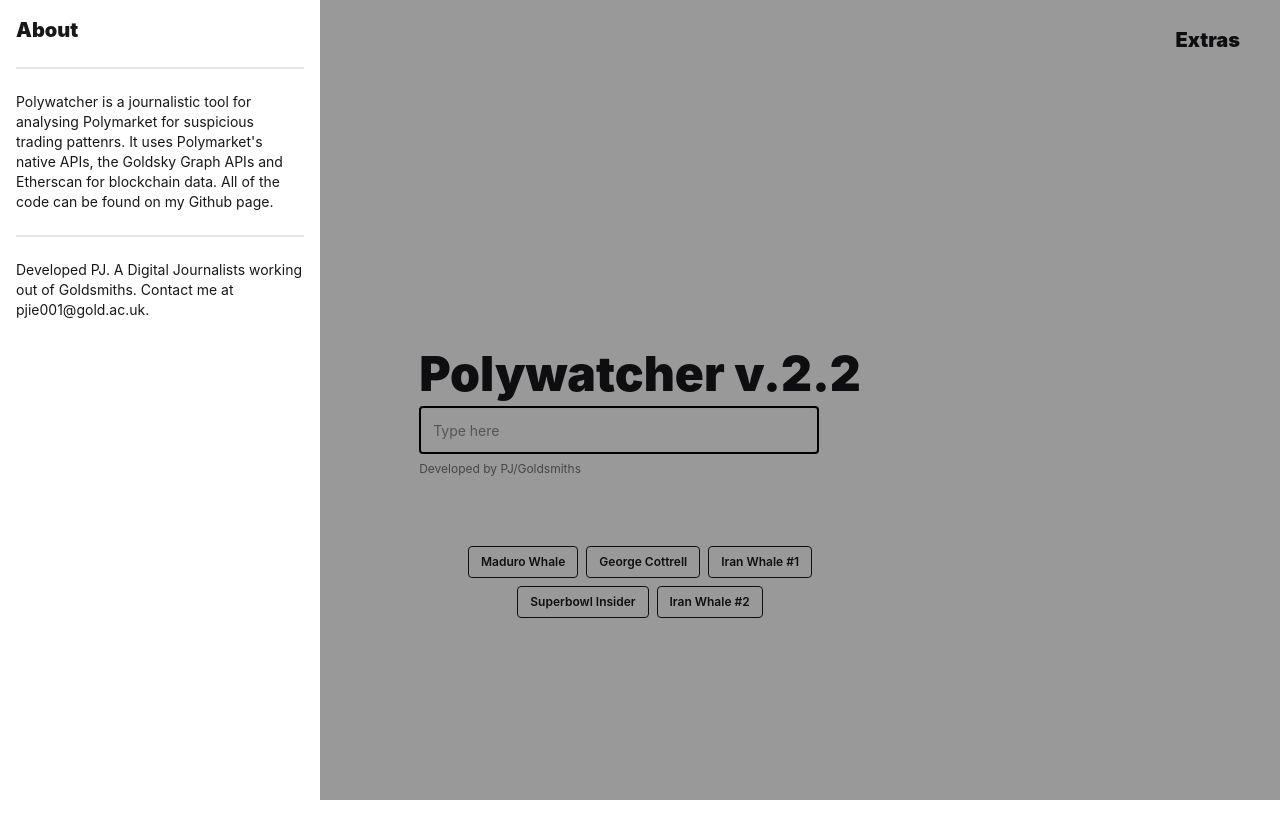
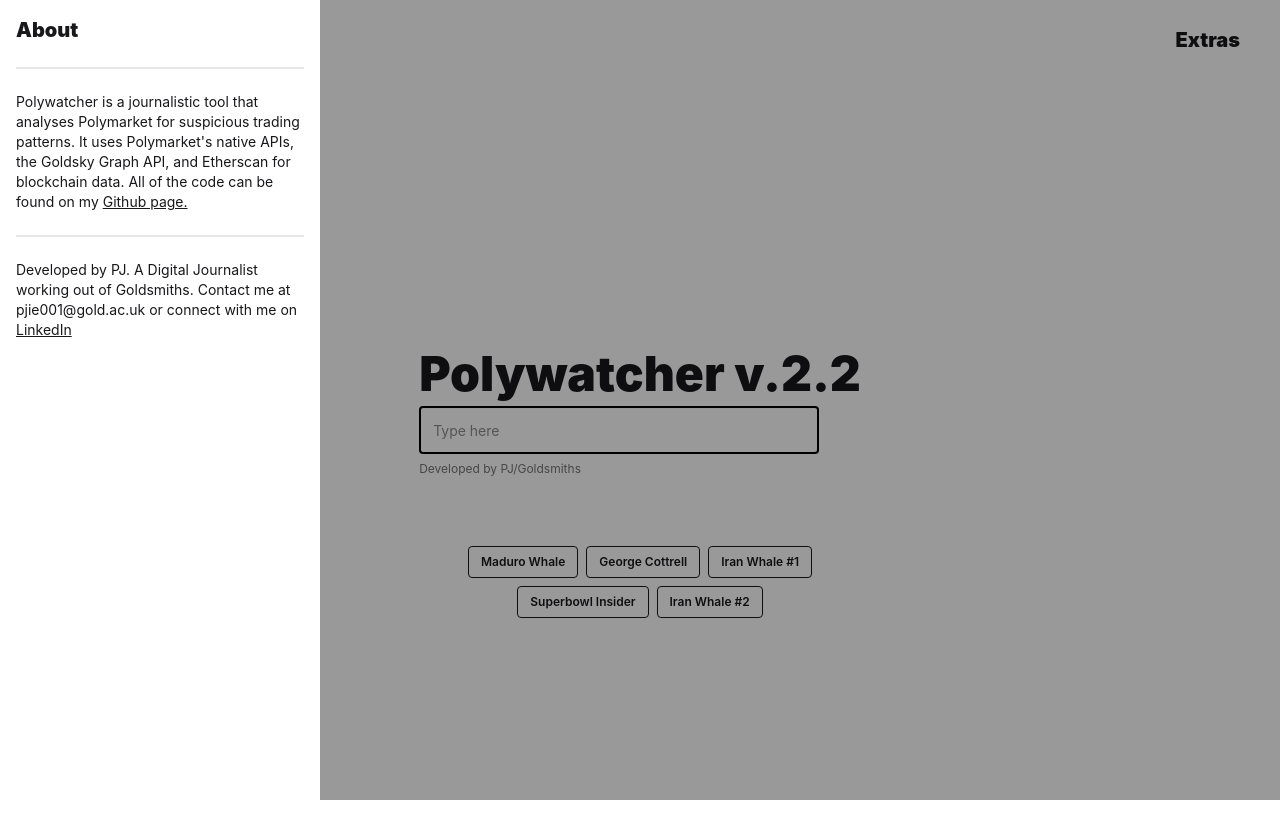
Before and after one commit to pannjie/Polywatcher, a SvelteKit app in the folder frontend/: page / in a window 1280 px wide. Both pictures are taken after a click on the label "About". Shown: the top 838 px of the page. Built offline with nearby package versions, Linux system fonts and the light colour scheme.

Commit message:
frontend update

```diff
--- a/frontend/src/routes/+page.svelte
+++ b/frontend/src/routes/+page.svelte
@@ -78,9 +78,9 @@
   <div class="bg-base-100 min-h-full w-80 p-4">
     <p class="font-black text-xl mb-4">About</p>
     <div class="divider"></div>
-    <p class="text-sm">Polywatcher is a journalistic tool for analysing Polymarket for suspicious trading pattenrs. It uses Polymarket's native APIs, the Goldsky Graph APIs and Etherscan for blockchain data. All of the code can be found on my <a href="https://github.com/pannjie/Polywatcher">Github page.</a></p>
+    <p class="text-sm">Polywatcher is a journalistic tool that analyses Polymarket for suspicious trading patterns. It uses Polymarket's native APIs, the Goldsky Graph API, and Etherscan for blockchain data. All of the code can be found on my <a href="https://github.com/pannjie/Polywatcher" class="underline">Github page.</a></p>
     <div class="divider"></div>
-    <p class="text-sm">Developed PJ. A Digital Journalists working out of Goldsmiths. Contact me at pjie001@gold.ac.uk.</p>
+    <p class="text-sm">Developed by PJ. A Digital Journalist working out of Goldsmiths. Contact me at pjie001@gold.ac.uk or connect with me on <a href="https://linkedin.com/in/pan-jie-a70173b2" class="underline">LinkedIn</a></p>
   </div>
 </div>
 </div>
```
